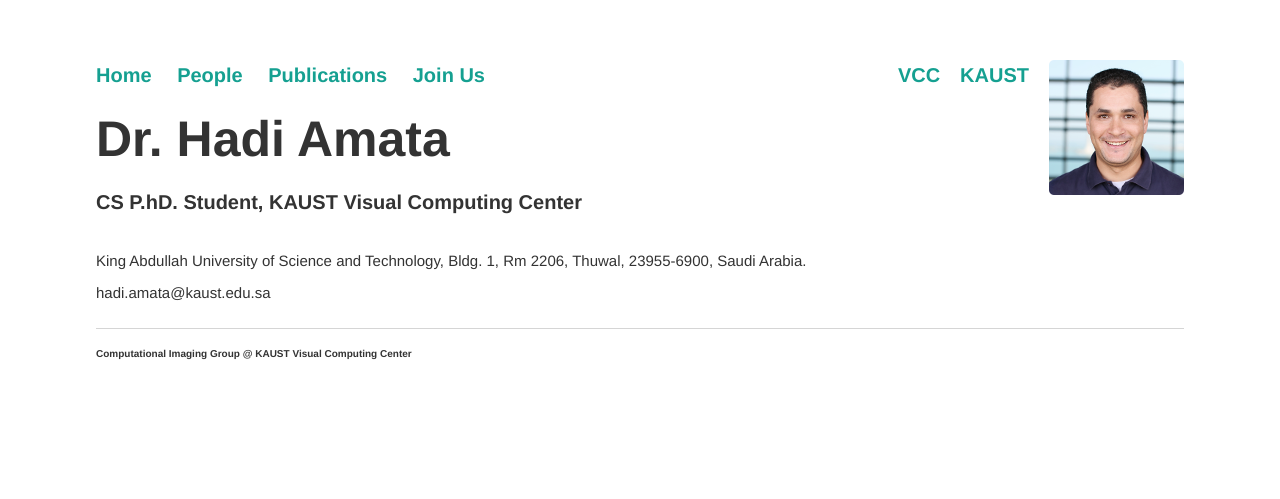
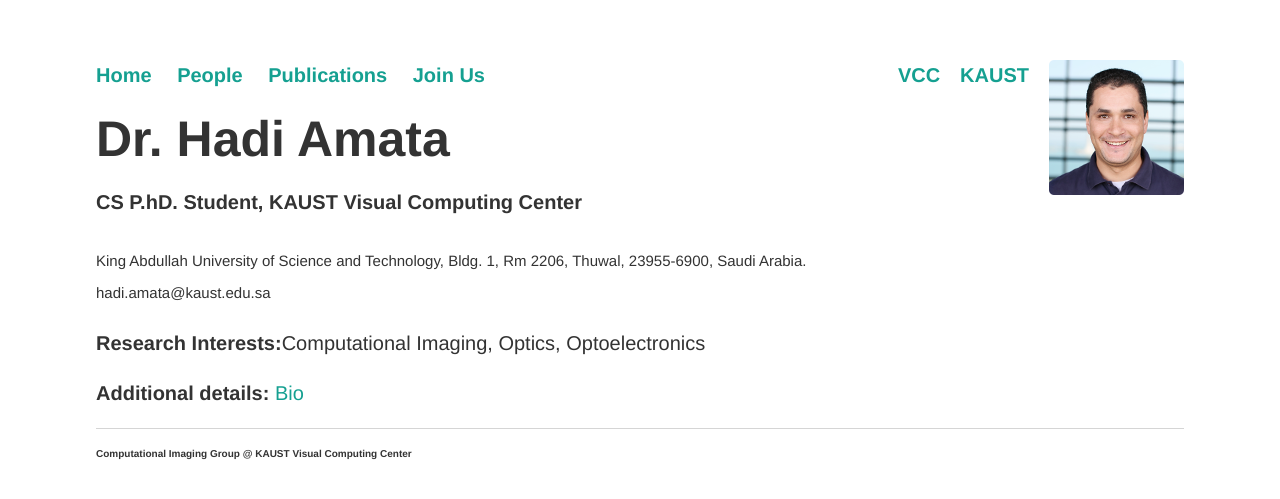
Before and after one commit to vccimaging/vccimaging.github.io, a Jekyll site: the page built from People/amatah/index.html, in a window 1280 px wide. Shown: the top 499 px of the page. Built offline with Jekyll 4.4.1, drawn with Linux system fonts in a browser that asks for light colours.

Commit message:
Update index.html

```diff
--- a/People/amatah/index.html
+++ b/People/amatah/index.html
@@ -9,3 +9,10 @@
 <h1>Dr. Hadi Amata<h1>
 <h4>CS P.hD. Student, KAUST Visual Computing Center</h4>
 <span style="font-size:75%;">King Abdullah University of Science and Technology, Bldg. 1, Rm 2206, Thuwal, 23955-6900, Saudi Arabia.<br> hadi.amata@kaust.edu.sa</span><p>
+
+
+
+
+  <b>Research Interests:</b>Computational Imaging, Optics, Optoelectronics <p>
+
+<b>Additional details:</b> <a href=bio>Bio</a>
```
